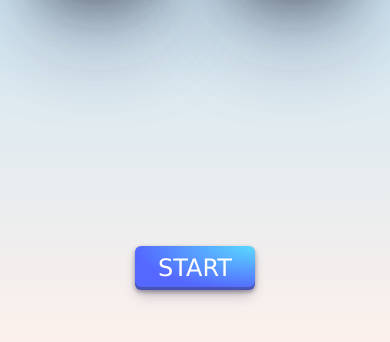
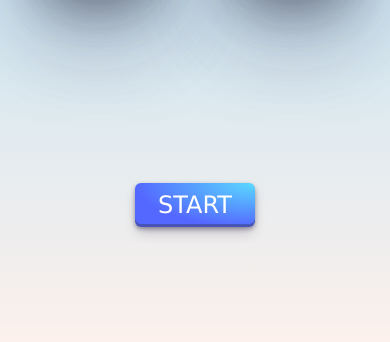
Before and after one commit to Akhilesh-kamat/Roll-The-DIce, a plain HTML site: page index.html in a window 390 px wide. Shown: the part 474-816 px from the top of the page. Drawn offline with Linux system fonts and the light colour scheme.

Commit message:
fix Responsiveness

```diff
--- a/Css/style.css
+++ b/Css/style.css
@@ -163,7 +163,7 @@ h1{
         display: grid;
     }
         .btn-wrap{
-            grid-row-start: 11;
+            grid-row-start: 10;
 
 
         }
```
